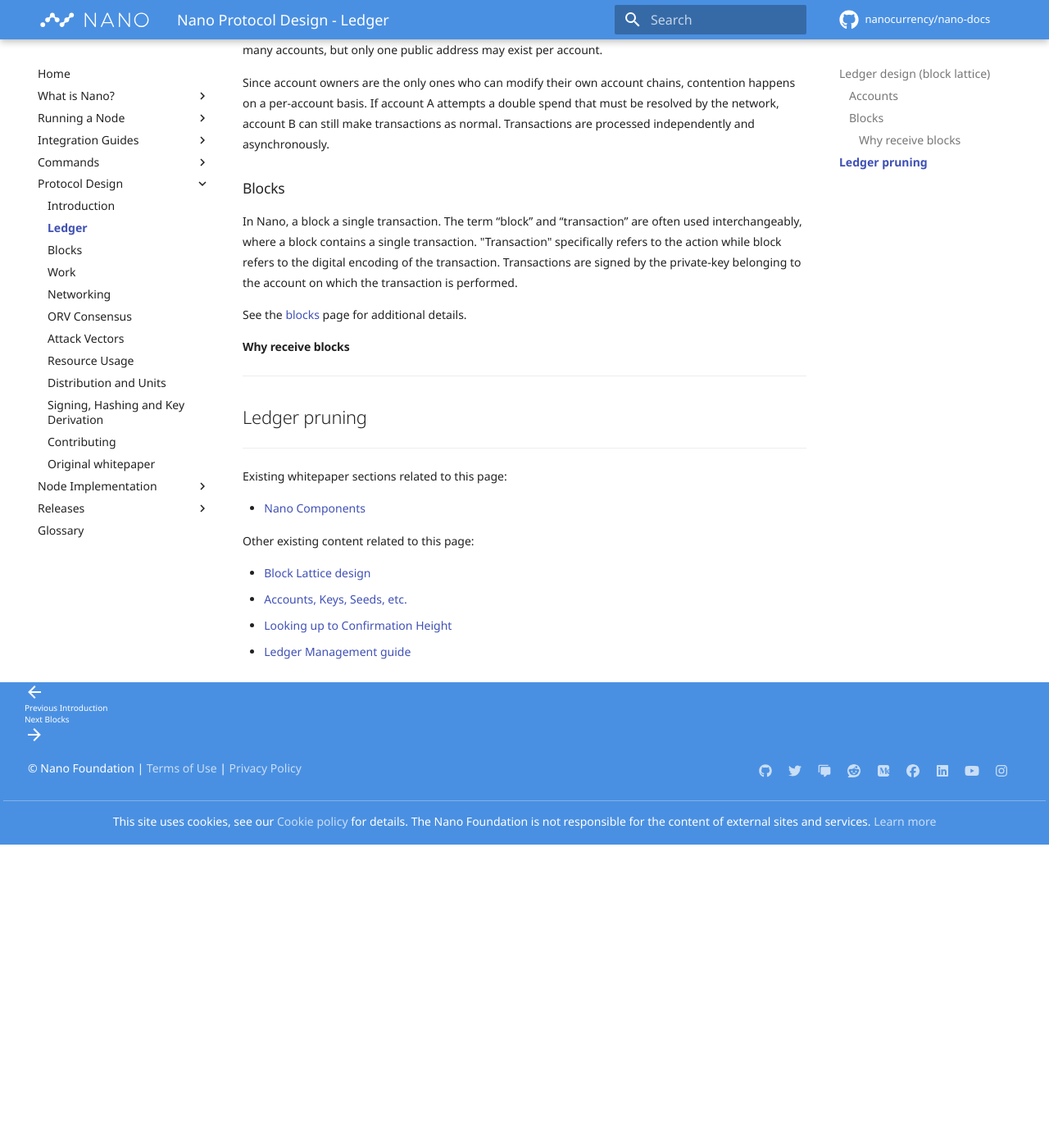
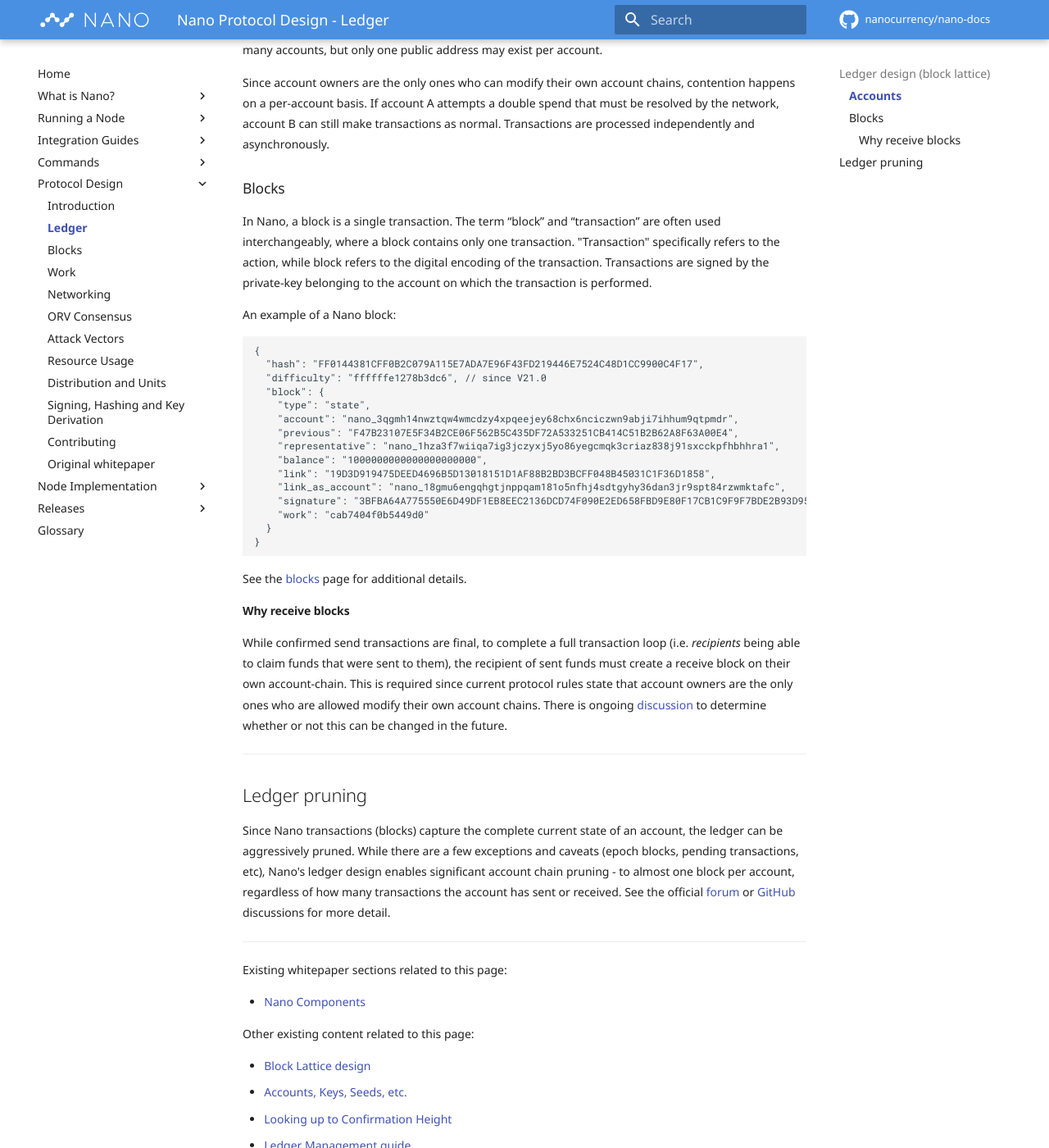
Before and after one commit to nanocurrency/nano-docs, an MkDocs documentation site: the page built from docs/protocol-design/ledger.md, in a window 1280 px wide and 1400 px high, scrolled down 803 px. Shown: the whole window at 82% size. Built offline with MkDocs 1.6.1 and Material for MkDocs 9.7.7, drawn with Linux system fonts in a browser that asks for light colours; comment, search, counter and statistics services are not loaded; before the commit the page ends 1833 px from its top, so only the background shows below that.

Commit message:
Update ledger.md
Adding a Nano block example (output from block_create RPC command)
Adding a ledger pruning blurb
Adding a receive blocks blurb

````diff
--- a/docs/protocol-design/ledger.md
+++ b/docs/protocol-design/ledger.md
@@ -39,16 +39,38 @@
 
 ### Blocks
 
-In Nano, a block a single transaction. The term “block” and “transaction” are often used interchangeably, where a block contains a single transaction. "Transaction" specifically refers to the action while block refers to the digital encoding of the transaction. Transactions are signed by the private-key belonging to the account on which the transaction is performed.
+In Nano, a block is a single transaction. The term “block” and “transaction” are often used interchangeably, where a block contains only one transaction. "Transaction" specifically refers to the action, while block refers to the digital encoding of the transaction. Transactions are signed by the private-key belonging to the account on which the transaction is performed.
+
+An example of a Nano block:
+```
+{
+  "hash": "FF0144381CFF0B2C079A115E7ADA7E96F43FD219446E7524C48D1CC9900C4F17",
+  "difficulty": "ffffffe1278b3dc6", // since V21.0
+  "block": {
+    "type": "state",
+    "account": "nano_3qgmh14nwztqw4wmcdzy4xpqeejey68chx6nciczwn9abji7ihhum9qtpmdr",
+    "previous": "F47B23107E5F34B2CE06F562B5C435DF72A533251CB414C51B2B62A8F63A00E4",
+    "representative": "nano_1hza3f7wiiqa7ig3jczyxj5yo86yegcmqk3criaz838j91sxcckpfhbhhra1",
+    "balance": "1000000000000000000000",
+    "link": "19D3D919475DEED4696B5D13018151D1AF88B2BD3BCFF048B45031C1F36D1858",
+    "link_as_account": "nano_18gmu6engqhgtjnppqam181o5nfhj4sdtgyhy36dan3jr9spt84rzwmktafc",
+    "signature": "3BFBA64A775550E6D49DF1EB8EEC2136DCD74F090E2ED658FBD9E80F17CB1C9F9F7BDE2B93D95558EC2F277FFF15FD11E6E2162A1714731B743D1E941FA4560A",
+    "work": "cab7404f0b5449d0"
+  }
+}
+```
 
 See the [blocks](blocks.md) page for additional details.
 
 #### Why receive blocks
 
+While confirmed send transactions are final, to complete a full transaction loop (i.e. *recipients* being able to claim funds that were sent to them), the recipient of sent funds must create a receive block on their own account-chain. This is required since current protocol rules state that account owners are the only ones who are allowed modify their own account chains. There is ongoing [discussion](https://forum.nano.org/t/updating-receive-balances-without-a-receive-block-or-signature-when-the-send-is-cemented/920) to determine whether or not this can be changed in the future.
+
 ---
 
 ## Ledger pruning
 
+Since Nano transactions (blocks) capture the complete current state of an account, the ledger can be aggressively pruned. While there are a few exceptions and caveats (epoch blocks, pending transactions, etc), Nano's ledger design enables significant account chain pruning - to almost one block per account, regardless of how many transactions the account has sent or received. See the official [forum](https://forum.nano.org/t/ledger-pruning/114) or [GitHub](https://github.com/nanocurrency/nano-node/issues/1094) discussions for more detail.
 
 ---
 
````
